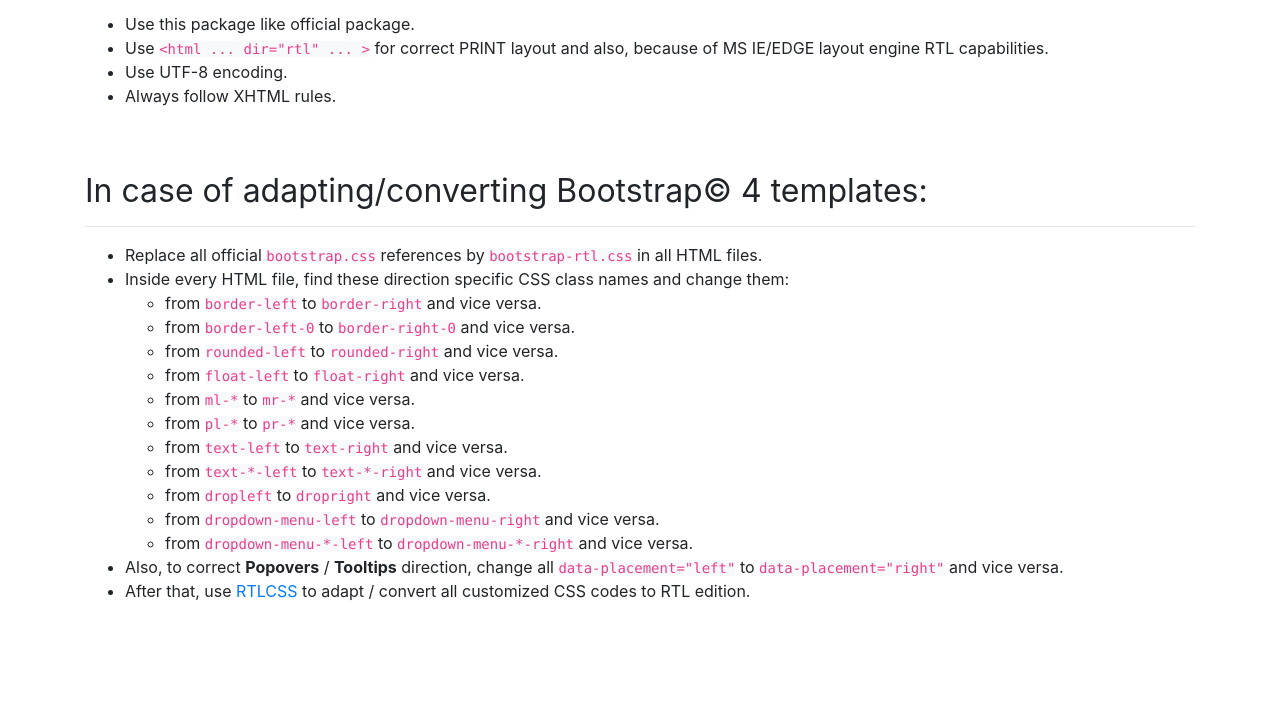
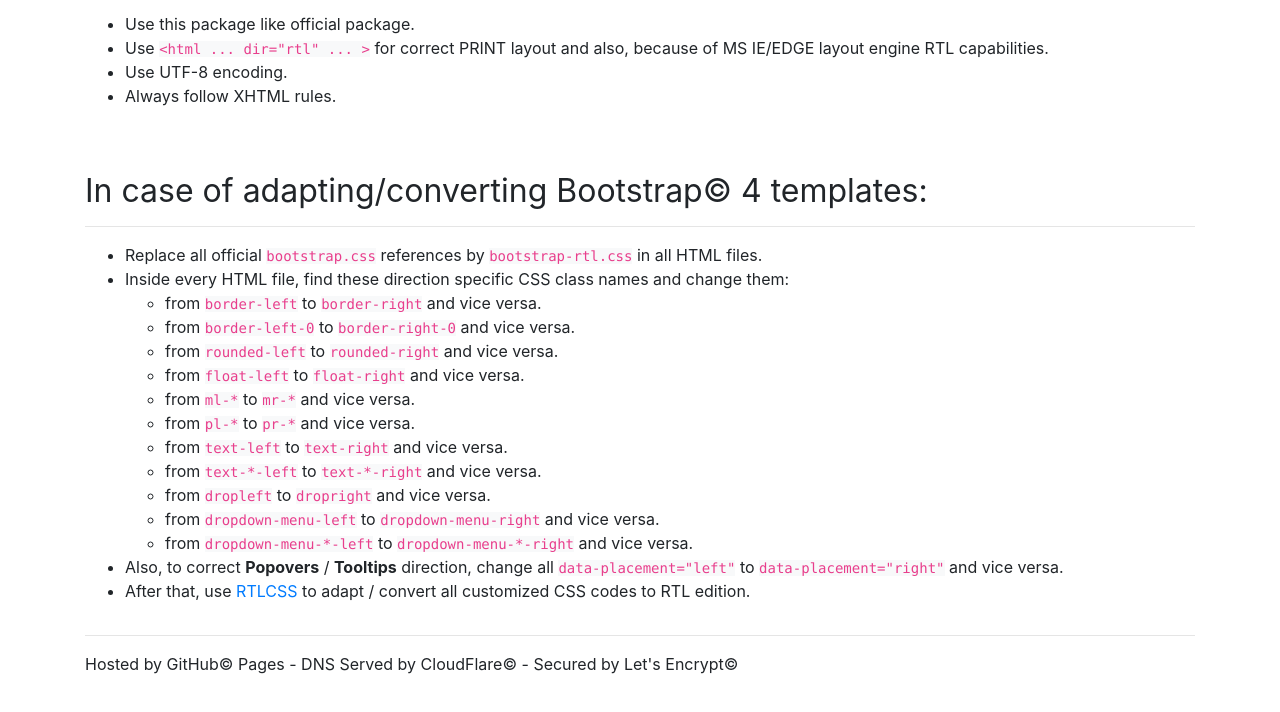
Before and after one commit to PerseusTheGreat/bootstrapper.ir, a website: page index.html in a window 1280 px wide. Shown: the part 752-1464 px from the top of the page. Before the commit the page ends 1419 px from the top, so only its background shows below. Drawn offline with nearby package versions, Linux system fonts and the light colour scheme.

Commit message:
Test for GitHub Pages

```diff
--- a/index.html
+++ b/index.html
@@ -27,7 +27,6 @@
 
     <script type="application/ld+json">{"@type":"WebSite","url":"http://bootstrapper.ir/","headline":"Bootstrap 4 RTL","name":"bootstrapper.ir","@context":"http://schema.org"}</script>
     <!-- End SEO -->
-
     <!-- Begin Icon -->
     <link rel="shortcut icon" href="assets/img/favicons/favicon.ico" />
     <link rel="icon" type="image/x-icon" href="assets/img/favicons/favicon.ico" />
@@ -183,7 +182,8 @@
                 <hr />
                 <ul>
                     <li>Replace all official <code class="bg-light">bootstrap.css</code> references by <code class="bg-light">bootstrap-rtl.css</code> in all HTML files.</li>
-                    <li>Inside every HTML file, find these direction specific CSS class names and change them:
+                    <li>
+                        Inside every HTML file, find these direction specific CSS class names and change them:
                         <ul>
                             <li>from <code class="bg-light">border-left</code> to <code class="bg-light">border-right</code> and vice versa.</li>
                             <li>from <code class="bg-light">border-left-0</code> to <code class="bg-light">border-right-0</code> and vice versa.</li>
@@ -203,6 +203,12 @@
                 </ul>
             </div>
         </div>
+        <div class="row">
+            <div class="col-12">
+                <hr />
+                Hosted by GitHub&copy; Pages - DNS Served by CloudFlare&copy; - Secured by Let&#39;s Encrypt&copy;
+            </div>
+        </div>
     </div>
     <!-- Begin Global site tag (gtag.js) - Google Analytics -->
     <script async src="https://www.googletagmanager.com/gtag/js?id=UA-141251000-1"></script>
@@ -211,7 +217,7 @@
         function gtag() { dataLayer.push(arguments); }
         gtag('js', new Date());
         gtag('config', 'UA-141251000-1');
-        gtag('set', {'user_id': '196153762.bootstrapper.ir'}); // Set the user ID using signed-in user_id.
+        gtag('set', { 'user_id': '196153762.bootstrapper.ir' }); // Set the user ID using signed-in user_id.
     </script>
     <!-- End Global site tag (gtag.js) - Google Analytics -->
 </body>
```
Lines whose indentation alone changed are shown as unchanged.
